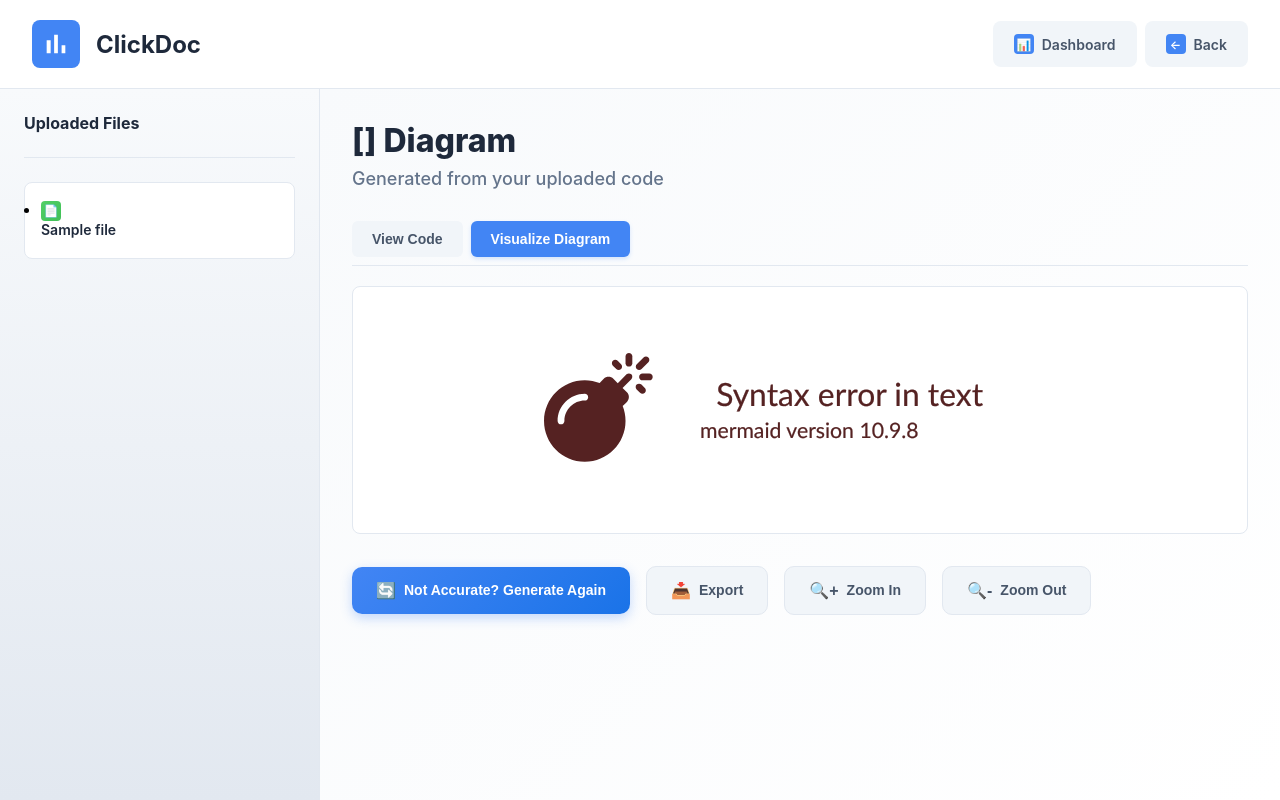
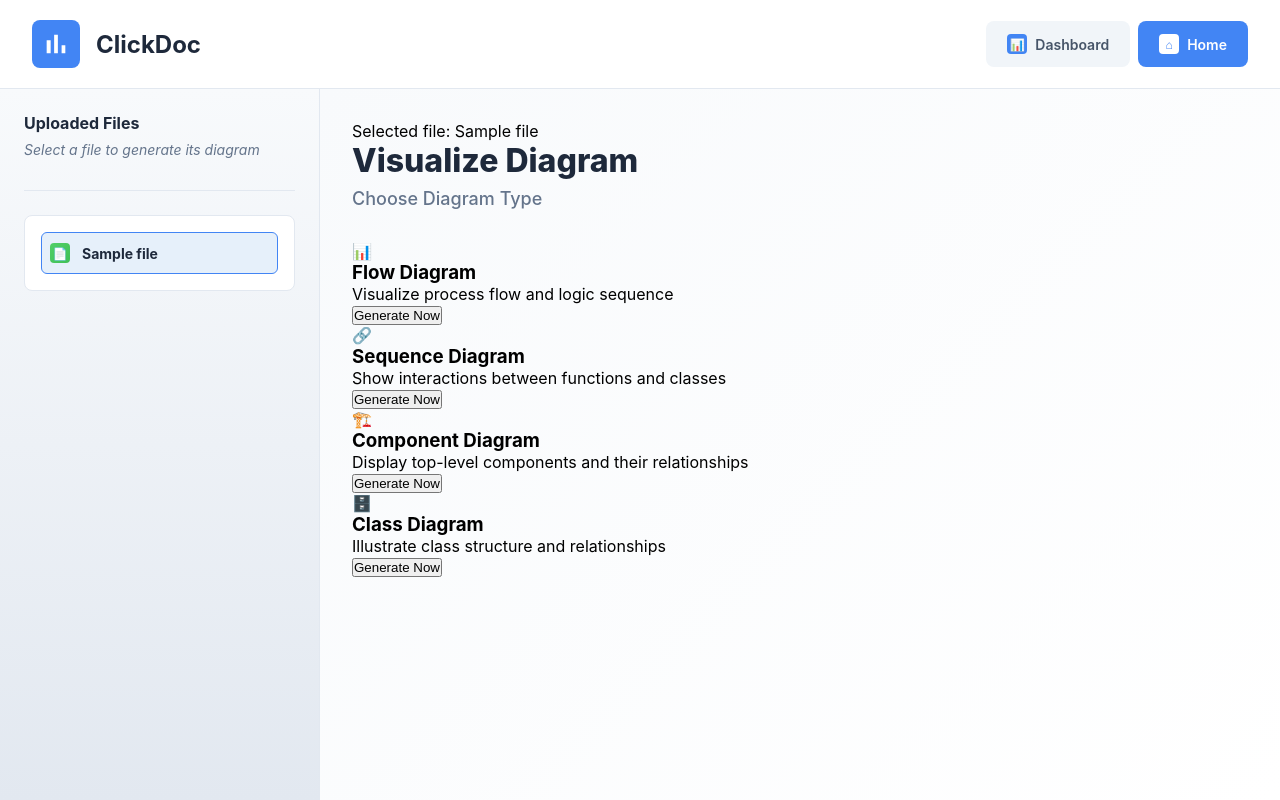
Before and after one commit to Melody1415/ClickDoc, a Flask app: template flask_app/templates/generate_page.html in a window 1280 px wide. Run offline with Flask 3, Linux system fonts and the light colour scheme; the template is opened without the code that fills it: most values are stand-ins (such as "Sample title", 1, 10 or a date in 2020).

Commit message:
I have done my part, have minor error and the redirection cant solve it

```diff
--- a/flask_app/templates/generate_page.html
+++ b/flask_app/templates/generate_page.html
@@ -131,6 +131,12 @@
             color: #1e293b;
             margin-bottom: 8px;
         }
+        .sidebar-instruction {
+            font-size: 14px;
+            color: #64748b;
+            font-style: italic;
+            margin-bottom: 16px;
+        }
         .file-info {
             background: white;
             border: 1px solid #e2e8f0;
@@ -138,14 +144,51 @@
             padding: 16px;
             margin-bottom: 16px;
         }
-        .file-name {
-            font-weight: 600;
-            color: #1e293b;
-            font-size: 14px;
-            margin-bottom: 4px;
+        .file-list {
+            list-style: none;
+        }
+        .file-item {
             display: flex;
             align-items: center;
-            gap: 8px;
+            gap: 12px;
+            padding: 10px 0;
+            font-size: 14px;
+            color: #1e293b;
+            font-weight: 600;
+            transition: background-color 0.2s;
+            cursor: pointer;
+            position: relative;
+        }
+        .file-item:hover {
+            background: #e6f0fa;
+            border-radius: 6px;
+            padding-left: 8px;
+        }
+        .file-item.active {
+            background: #e6f0fa;
+            border-radius: 6px;
+            padding-left: 8px;
+            font-weight: bold;
+            border: 1px solid #4285f4;
+        }
+        .file-item:hover .tooltip {
+            opacity: 1;
+        }
+        .tooltip {
+            position: absolute;
+            top: 50%;
+            left: 100%;
+            transform: translateY(-50%);
+            background: rgba(30, 41, 59, 0.9);
+            color: white;
+            padding: 8px 12px;
+            border-radius: 6px;
+            font-size: 12px;
+            opacity: 0;
+            transition: opacity 0.3s ease;
+            white-space: nowrap;
+            margin-left: 10px;
+            z-index: 1000;
         }
         .file-icon {
             width: 20px;
@@ -370,9 +413,12 @@
             }
         }
     </style>
+    <script src="https://cdn.jsdelivr.net/npm/mermaid@10.9.1/dist/mermaid.min.js"></script>
+    <script src="https://cdn.jsdelivr.net/npm/html2canvas@1.4.1/dist/html2canvas.min.js"></script>
 </head>
 <body>
     <div class="container">
+        <!-- Top Header unchanged -->
         <div class="top-header">
             <div class="logo">
                 <svg viewBox="0 0 24 24">
@@ -385,17 +431,20 @@
                     <div class="nav-icon-symbol">📊</div>
                     Dashboard
                 </a>
-                <a href="/diagram_page?output_type={{ output_type }}&file_index={{ file_index }}" class="nav-icon" onclick="setActiveNav(this)">
-                    <div class="nav-icon-symbol">←</div>
-                    Back
+                <a href="#" class="nav-icon active" onclick="setActiveNav(this)">
+                    <div class="nav-icon-symbol">⌂</div>
+                    Home
                 </a>
             </div>
         </div>
+
+        <!-- Content wrapper with sidebar and main content -->
         <div class="content-wrapper">
             <div class="sidebar">
                 <div class="sidebar-content">
                     <div class="sidebar-header">
                         <div class="sidebar-title">Uploaded Files</div>
+                        <p class="sidebar-instruction">Select a file to generate its diagram</p>
                     </div>
                     {% if indexed_files %}
                         <div class="file-info">
@@ -404,109 +453,106 @@
                                     <li class="file-item {% if file.index == file_index %}active{% endif %}" onclick="updateFile({{ file.index }})">
                                         <div class="file-icon">📄</div>
                                         <span class="file-name">{{ file.name }}</span>
+                                        <span class="tooltip">Click to select {{ file.name }}</span>
                                     </li>
                                 {% endfor %}
                             </ul>
                         </div>
                     {% else %}
-                        <div style="color: #94a3b8; font-style: italic; text-align: center; margin-top: 40px;">
-                            No files uploaded yet
-                        </div>
+                        <div class="error-message">No files uploaded. Please upload files from the dashboard.</div>
                     {% endif %}
                 </div>
             </div>
+
             <div class="main-content">
+                {% if error %}
+                    <div class="error-message">{{ error }}</div>
+                {% elif not indexed_files %}
+                    <div class="error-message">No files uploaded. Please upload files from the dashboard.</div>
+                {% else %}
+                    <div class="info-message">Selected file: {{ indexed_files[file_index].name }}</div>
+                {% endif %}
+
                 <div class="content-header">
-                    <h1 class="page-title">{{ output_type|capitalize }} Diagram</h1>
-                    <p class="page-subtitle">Generated from your uploaded code</p>
+                    <h1 class="page-title">Visualize Diagram</h1>
+                    <p class="page-subtitle">Choose Diagram Type</p>
                 </div>
-                <div class="toggle-buttons">
-                    <button class="toggle-btn" id="toggleCode" onclick="toggleView('code')">View Code</button>
-                    <button class="toggle-btn active" id="toggleVisual" onclick="toggleView('visual')">Visualize Diagram</button>
-                </div>
-                <div id="codeViewContainer" class="code-view">
-                    <div id="codeView" class="code-display">{{ result }}</div>
-                </div>
-                <div id="visualViewContainer" class="visual-view active">
-                    <div id="visualView" class="code-display">
-                        <div class="mermaid">{{ result | safe }}</div>
+
+                <div class="diagram-grid">
+                    <div class="diagram-card {% if not indexed_files %}disabled{% endif %}" onclick="generateDiagram('flow')" data-type="flow">
+                        <div class="tooltip">Click to generate flow diagram</div>
+                        <div class="diagram-header">
+                            <div class="diagram-icon flow-bg">📊</div>
+                            <div class="diagram-content">
+                                <h3 class="diagram-title">Flow Diagram</h3>
+                                <p class="diagram-description">Visualize process flow and logic sequence</p>
                             </div>
                         </div>
-                <div class="action-buttons">
-                    <form id="regenerateForm" method="POST" action="/diagram_page">
-                        <input type="hidden" name="output_type" value="{{ output_type }}">
-                        <input type="hidden" name="file_index" value="{{ file_index }}">
-                        <input type="hidden" name="regenerate" value="1">
-                        <button type="submit" class="action-btn primary-btn" id="regenerateBtn">
-                            <span class="btn-icon">🔄</span>
-                            Not Accurate? Generate Again
+                        <button class="generate-btn {% if not indexed_files %}disabled{% endif %}" id="flow-btn" form="diagramForm" type="submit">
+                            Generate Now
+                            <div class="progress-bar"></div>
                         </button>
-                    </form>
-                    <button class="action-btn secondary-btn" id="downloadBtn">
-                        <span class="btn-icon">📥</span>
-                        Export
+                    </div>
+
+                    <div class="diagram-card {% if not indexed_files %}disabled{% endif %}" onclick="generateDiagram('sequence')" data-type="sequence">
+                        <div class="tooltip">Click to generate sequence diagram</div>
+                        <div class="diagram-header">
+                            <div class="diagram-icon sequence-bg">🔗</div>
+                            <div class="diagram-content">
+                                <h3 class="diagram-title">Sequence Diagram</h3>
+                                <p class="diagram-description">Show interactions between functions and classes</p>
+                            </div>
+                        </div>
+                        <button class="generate-btn {% if not indexed_files %}disabled{% endif %}" id="sequence-btn" form="diagramForm" type="submit">
+                            Generate Now
+                            <div class="progress-bar"></div>
                         </button>
-                    <button class="action-btn secondary-btn" onclick="zoomIn()">
-                        <span class="btn-icon">🔍+</span>
-                        Zoom In
+                    </div>
+
+                    <div class="diagram-card {% if not indexed_files %}disabled{% endif %}" onclick="generateDiagram('component')" data-type="component">
+                        <div class="tooltip">Click to generate component diagram</div>
+                        <div class="diagram-header">
+                            <div class="diagram-icon component-bg">🏗️</div>
+                            <div class="diagram-content">
+                                <h3 class="diagram-title">Component Diagram</h3>
+                                <p class="diagram-description">Display top-level components and their relationships</p>
+                            </div>
+                        </div>
+                        <button class="generate-btn {% if not indexed_files %}disabled{% endif %}" id="component-btn" form="diagramForm" type="submit">
+                            Generate Now
+                            <div class="progress-bar"></div>
                         </button>
-                    <button class="action-btn secondary-btn" onclick="zoomOut()">
-                        <span class="btn-icon">🔍-</span>
-                        Zoom Out
+                    </div>
+
+                    <div class="diagram-card {% if not indexed_files %}disabled{% endif %}" onclick="generateDiagram('class')" data-type="class">
+                        <div class="tooltip">Click to generate class diagram</div>
+                        <div class="diagram-header">
+                            <div class="diagram-icon class-bg">🗄️</div>
+                            <div class="diagram-content">
+                                <h3 class="diagram-title">Class Diagram</h3>
+                                <p class="diagram-description">Illustrate class structure and relationships</p>
+                            </div>
+                        </div>
+                        <button class="generate-btn {% if not indexed_files %}disabled{% endif %}" id="class-btn" form="diagramForm" type="submit">
+                            Generate Now
+                            <div class="progress-bar"></div>
                         </button>
                     </div>
                 </div>
             </div>
         </div>
-    <div id="errorPopup" class="error-message{% if error %} active{% endif %}">
-        <button class="close-btn" onclick="closePopup('errorPopup')">×</button>
-        <p id="errorText">{{ error if error else '' }}</p>
     </div>
 
-    <script src="https://unpkg.com/mermaid@latest/dist/mermaid.min.js"></script>
-    <script>window.mermaid || document.write('<script src="/static/mermaid.min.js"><\/script>')</script>
-    <script src="https://unpkg.com/html2canvas@1.4.1/dist/html2canvas.min.js"></script>
+    <form id="diagramForm" method="POST" action="/diagram_page" style="display: none;">
+        <input type="hidden" name="file_index" id="file_index" value="{{ file_index }}">
+        <input type="radio" name="output_type" value="flow" {% if output_type == 'flow' %}checked{% endif %}>
+        <input type="radio" name="output_type" value="sequence" {% if output_type == 'sequence' %}checked{% endif %}>
+        <input type="radio" name="output_type" value="component" {% if output_type == 'component' %}checked{% endif %}>
+        <input type="radio" name="output_type" value="class" {% if output_type == 'class' %}checked{% endif %}>
+    </form>
+
     <script>
-        function initializeMermaid(retryCount = 0, maxRetries = 10) {
-            if (typeof mermaid !== 'undefined') {
-                mermaid.initialize({
-                    startOnLoad: true,
-                    logLevel: 'debug',
-                    theme: 'default',
-                    securityLevel: 'loose'
-                });
-                console.log('Mermaid initialized');
-                renderMermaid();
-            } else if (retryCount < maxRetries) {
-                console.warn(`Mermaid not loaded. Retrying (${retryCount + 1}/${maxRetries}) in 500ms...`);
-                setTimeout(() => initializeMermaid(retryCount + 1, maxRetries), 500);
-            } else {
-                showError('Failed to load Mermaid library. Please try again later.');
-            }
-        }
-
-        function renderMermaid() {
-            const mermaidDiv = document.querySelector('.mermaid');
-            if (mermaidDiv && document.querySelector('#visualViewContainer').classList.contains('active')) {
-                try {
-                    mermaid.run({ querySelector: '.mermaid' }).catch(err => {
-                        showError('Failed to render diagram: ' + err.message + '. Try regenerating.');
-                    });
-                } catch (err) {
-                    showError('Error rendering diagram. Please try regenerating.');
-                }
-            }
-        }
-
-        document.addEventListener('DOMContentLoaded', () => {
-            initializeMermaid();
-            toggleView('visual');
-        });
-
-       function updateFile(index) {
-            window.location.href = `/diagram_page?file_index=${index}&output_type={{ output_type }}`;
-        }
-
+        // Navigation functionality
         function setActiveNav(element) {
             document.querySelectorAll('.nav-icon').forEach(nav => {
                 nav.classList.remove('active');
@@ -514,118 +560,61 @@
             element.classList.add('active');
         }
 
-        let zoomLevel = 1;
-        const zoomSteps = [1, 1.2, 1.5, 2];
-
-        function zoomIn() {
-            const mermaidDiv = document.querySelector('.mermaid');
-            if (mermaidDiv) {
-                const currentIndex = zoomSteps.indexOf(zoomLevel);
-                const nextIndex = (currentIndex + 1) % zoomSteps.length;
-                zoomLevel = zoomSteps[nextIndex];
-                mermaidDiv.style.transform = `scale(${zoomLevel})`;
-            }
+        // Update file selection using GET request
+        function updateFile(index) {
+            const currentOutputType = document.querySelector('input[name="output_type"]:checked').value;
+            window.location.href = `/diagram_page?file_index=${index}&output_type=${currentOutputType}`;
         }
 
-        function zoomOut() {
-            const mermaidDiv = document.querySelector('.mermaid');
-            if (mermaidDiv) {
-                const currentIndex = zoomSteps.indexOf(zoomLevel);
-                const prevIndex = (currentIndex - 1 + zoomSteps.length) % zoomSteps.length;
-                zoomLevel = zoomSteps[prevIndex];
-                mermaidDiv.style.transform = `scale(${zoomLevel})`;
+        // Generate diagram function
+        function generateDiagram(type) {
+            const btn = document.getElementById(`${type}-btn`);
+            const form = document.getElementById('diagramForm');
+
+            if (btn.classList.contains('generating') || btn.classList.contains('completed') || btn.classList.contains('disabled')) {
+                if (btn.classList.contains('disabled')) {
+                    alert('Please upload a file first!');
                 }
+                return;
             }
 
-        const downloadBtn = document.getElementById('downloadBtn');
-        if (downloadBtn) {
-            downloadBtn.addEventListener('click', () => {
-                const mermaidDiv = document.querySelector('#visualView');
-                if (typeof mermaid !== 'undefined') {
-                    mermaid.run({ querySelector: '.mermaid' }).then(() => {
-                        html2canvas(mermaidDiv, { scale: 2 }).then(canvas => {
-                            const link = document.createElement('a');
-                            link.download = 'diagram.png';
-                            link.href = canvas.toDataURL('image/png');
-                            link.click();
-                        }).catch(error => {
-                            showError('Failed to export diagram. Please try again.');
-                        });
-                    }).catch(err => {
-                        showError('Failed to render diagram for export: ' + err.message);
-                    });
-                } else {
-                    showError('Cannot export: Mermaid library failed to load.');
-                }
-            });
+            {% if not indexed_files %}
+                alert('Please upload a file first!');
+                return;
+            {% endif %}
+
+            // Set the selected diagram type
+            form.querySelector(`input[name="output_type"][value="${type}"]`).checked = true;
+
+            // Start generation animation
+            btn.classList.add('generating');
+            btn.innerHTML = 'Generating... <div class="progress-bar"></div>';
+
+            // Submit the form
+            form.submit();
         }
 
-        function toggleView(view) {
-            const codeContainer = document.getElementById('codeViewContainer');
-            const visualContainer = document.getElementById('visualViewContainer');
-            const codeBtn = document.getElementById('toggleCode');
-            const visualBtn = document.getElementById('toggleVisual');
+        // Automatically select the first file on page load if not selected
+        window.addEventListener('load', () => {
+            const fileItems = document.querySelectorAll('.file-item');
+            const fileIndexInput = document.getElementById('file_index');
+            {% if indexed_files and file_index == -1 %}
+                if (fileItems.length > 0) {
+                    updateFile(0); // Auto-select the first file
+                }
+            {% endif %}
 
-            if (view === 'code') {
-                codeContainer.classList.add('active');
-                visualContainer.classList.remove('active');
-                codeBtn.classList.add('active');
-                visualBtn.classList.remove('active');
-            } else {
-                codeContainer.classList.remove('active');
-                visualContainer.classList.add('active');
-                codeBtn.classList.remove('active');
-                visualBtn.classList.add('active');
-                setTimeout(renderMermaid, 0);
-            }
-        }
-
-        function showError(message) {
-            const popup = document.getElementById('errorPopup');
-            const errorText = document.getElementById('errorText');
-            errorText.textContent = message || 'An error occurred.';
-            popup.classList.add('active');
-            setTimeout(() => closePopup('errorPopup'), 5000);
-        }
-
-        function closePopup(popupId) {
-            const popup = document.getElementById(popupId);
-            if (popup) {
-                popup.classList.remove('active');
-                popup.style.display = 'none'; // Fallback to ensure it's hidden
-            }
-        }
-
-        window.addEventListener('load', () => {
-            console.log('Generated diagram page loaded');
+            // Welcome animation
+            const cards = document.querySelectorAll('.diagram-card');
+            cards.forEach((card, index) => {
+                card.style.opacity = '0';
+                card.style.transform = 'translateY(30px)';
+                setTimeout(() => {
+                    card.style.transition = 'all 0.6s ease';
+                    card.style.opacity = '1';
+                    card.style.transform = 'translateY(0)';
+                }, index * 200);
             });
-
-        document.addEventListener('keydown', (e) => {
-            if (e.ctrlKey || e.metaKey) {
-                switch(e.key) {
-                    case 'r':
-                        e.preventDefault();
-                        document.getElementById('regenerateForm').submit();
-                        break;
-                    case 'e':
-                        e.preventDefault();
-                        downloadBtn.click();
-                        break;
-                    case '=':
-                    case '+':
-                        e.preventDefault();
-                        zoomIn();
-                        break;
-                    case '-':
-                        e.preventDefault();
-                        zoomOut();
-                        break;
-                }
-            }
-
-            if (e.key === 'Escape') {
-                window.location.href = '/diagram?output_type={{ output_type }}';
-            }
         });
     </script>
 </body>
```
Also changed, not shown: flask_app/diagram.py (+40 -22 lines), flask_app/templates/diagram_page.html (+119 -37 lines). Lines whose indentation alone changed are shown as unchanged.
